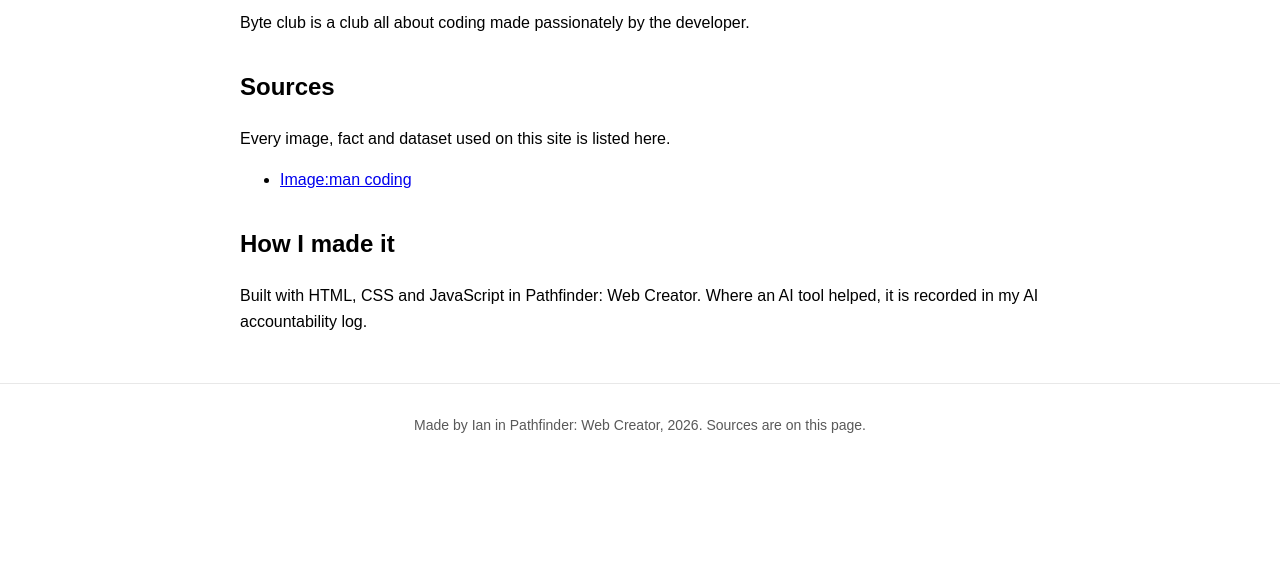
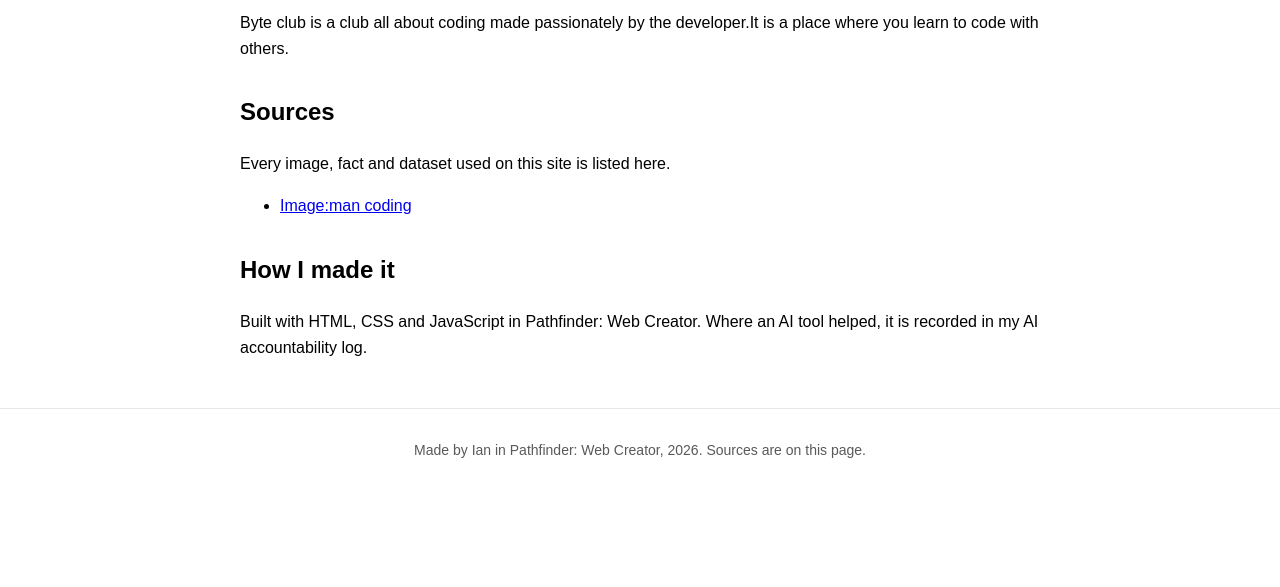
Before and after one commit to iankhalwale-droid/byte-club, a plain HTML site: page about.html in a window 1280 px wide. Shown: the part 213-800 px from the top of the page. Drawn offline with Linux system fonts and the light colour scheme.

Commit message:
change line

```diff
--- a/about.html
+++ b/about.html
@@ -20,7 +20,7 @@
   <main>
     <section>
       <h2>About the club</h2>
-      <p>Byte club is a club all about coding made passionately by the developer.</p>
+      <p>Byte club is a club all about coding made passionately by the developer.It is a place where you learn to code with others.</p>
     </section>
 
     <section>
```
